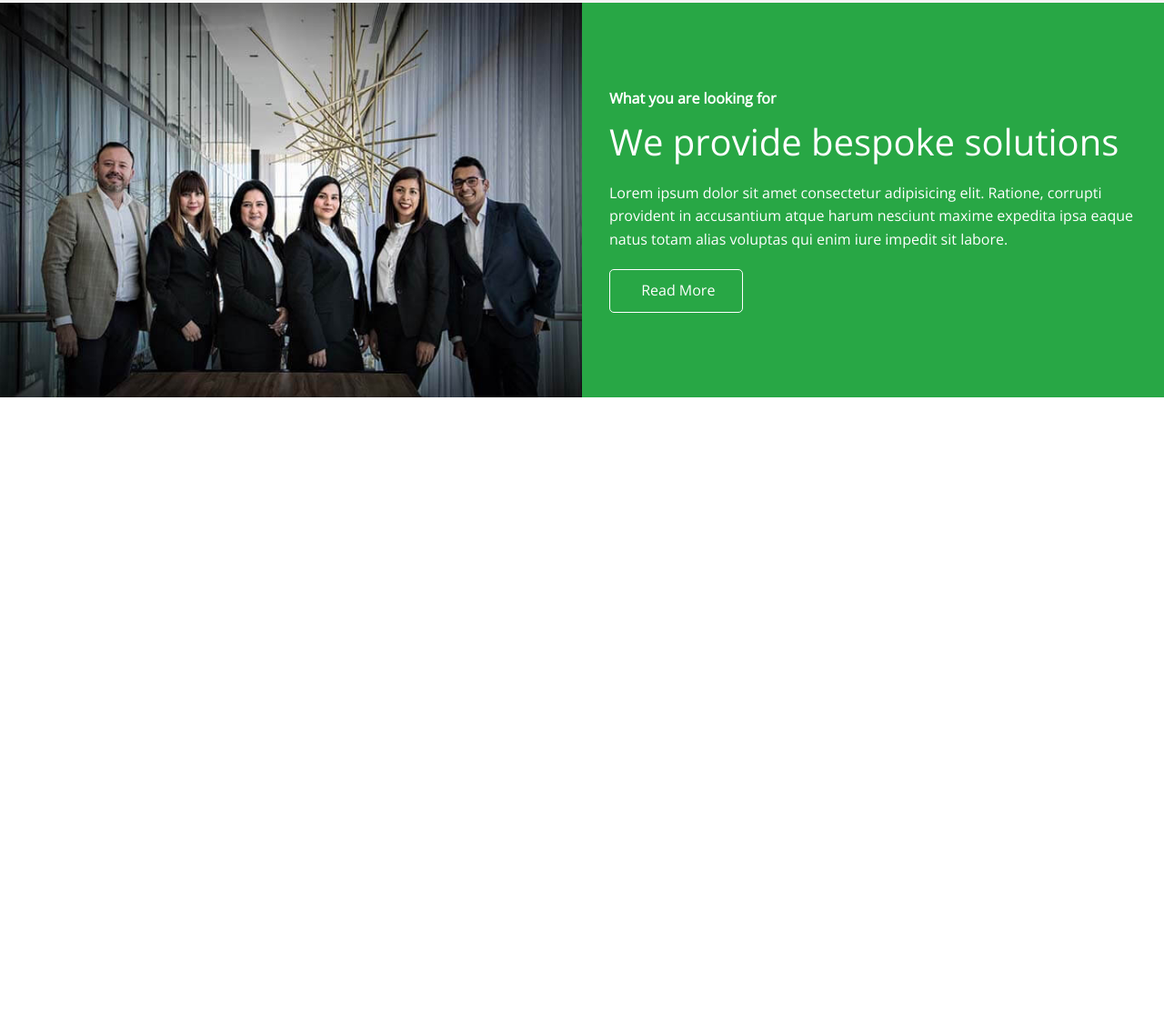
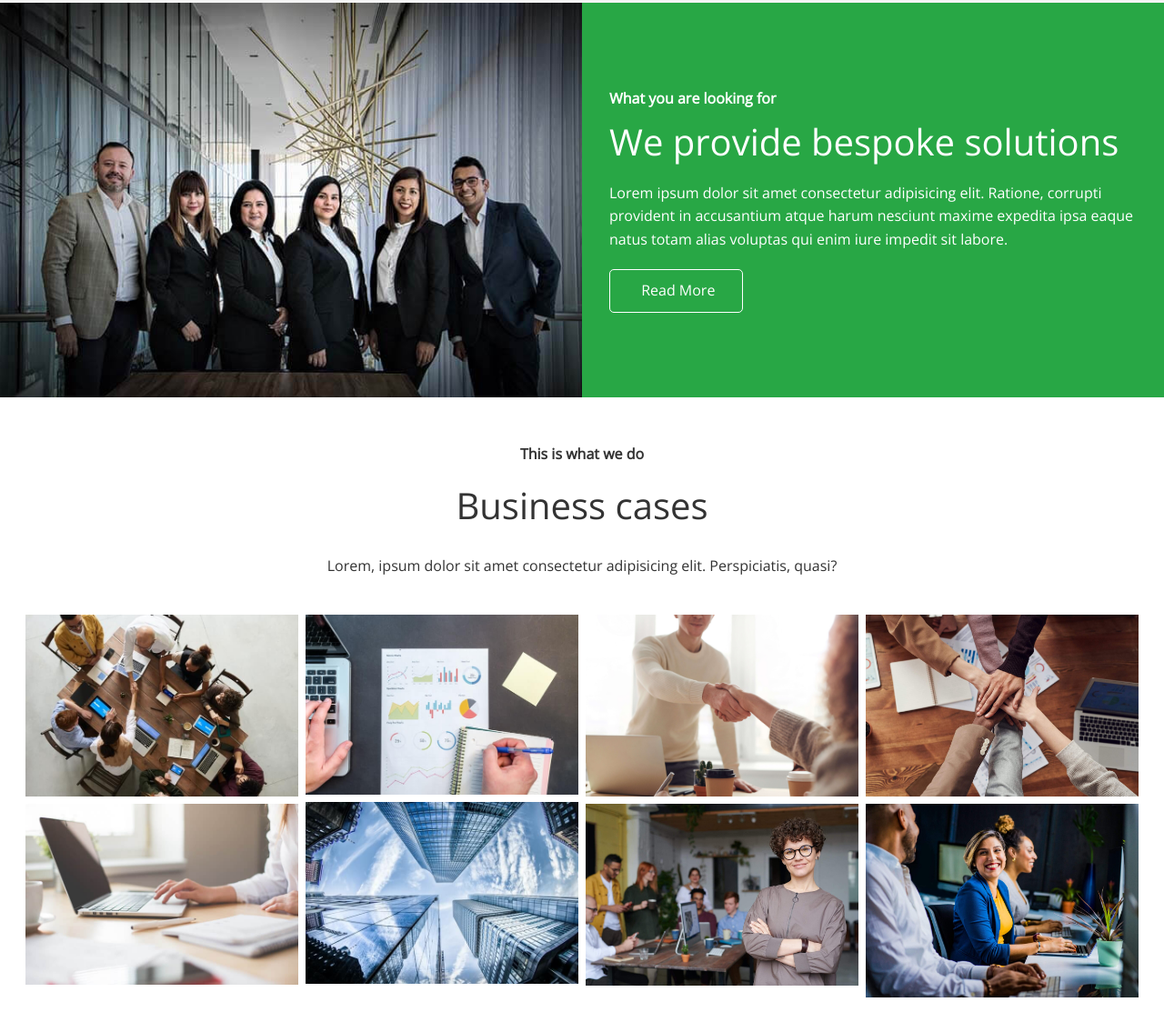
Before and after one commit to uncloudy/pre_website_2, a plain HTML site: page index.html in a window 1280 px wide. Shown: the part 1042-2177 px from the top of the page at 91% size. Before the commit the page ends 1486 px from the top, so only its background shows below. Drawn offline with nearby package versions, Linux system fonts and the light colour scheme.

Commit message:
section img grid

```diff
--- a/css/style.css
+++ b/css/style.css
@@ -138,3 +138,7 @@ img {
   font-weight: bold;
   margin-bottom: 15px;
 }
+
+.cases img:hover {
+  opacity: 0.7;
+}
--- a/css/utilities.css
+++ b/css/utilities.css
@@ -111,3 +111,37 @@
 .flex-columns p {
   margin: 20px 0;
 }
+
+/* Section header */
+
+.section-header {
+  padding: 30px;
+  display: flex;
+  flex-direction: column;
+  justify-content: center;
+  align-items: center;
+  text-align: center;
+}
+
+.section-header h2 {
+  font-size: 40px;
+  margin: 20px 0;
+}
+
+.section-padding {
+  padding: 20px 20px 40px;
+}
+
+/* flex grid */
+
+.flex-grid .row {
+  display: flex;
+  flex-wrap: wrap;
+  padding: 0 4px;
+}
+
+.flex-grid .column {
+  flex: 25%;
+  max-width: 25%;
+  padding: 0 4px;
+}
--- a/index.html
+++ b/index.html
@@ -102,6 +102,36 @@
           </div>
         </div>
       </section>
+      <section id="cases" class="cases flex-grid section-padding">
+        <header class="section-header">
+          <h4>This is what we do</h4>
+          <h2>Business cases</h2>
+          <p>
+            Lorem, ipsum dolor sit amet consectetur adipisicing elit.
+            Perspiciatis, quasi?
+          </p>
+        </header>
+        <div class="row">
+           <div class="column">
+                <img src="images/cases/cases1.jpg" alt="">
+                <img src="images/cases/cases2.jpg" alt="">
+           </div>
+           <div class="column">
+                <img src="images/cases/cases3.jpg" alt="">
+                <img src="images/cases/cases4.jpg" alt="">
+           </div>
+           <div class="column">
+                <img src="images/cases/cases5.jpg" alt="">
+                <img src="images/cases/cases6.jpg" alt="">
+           </div>
+           <div class="column">
+                <img src="images/cases/cases7.jpg" alt="">
+                <img src="images/cases/cases8.jpg" alt="">
+           </div>
+
+           </div>
+        </div>
+      </section>
     </main>
   </body>
 </html>
```
